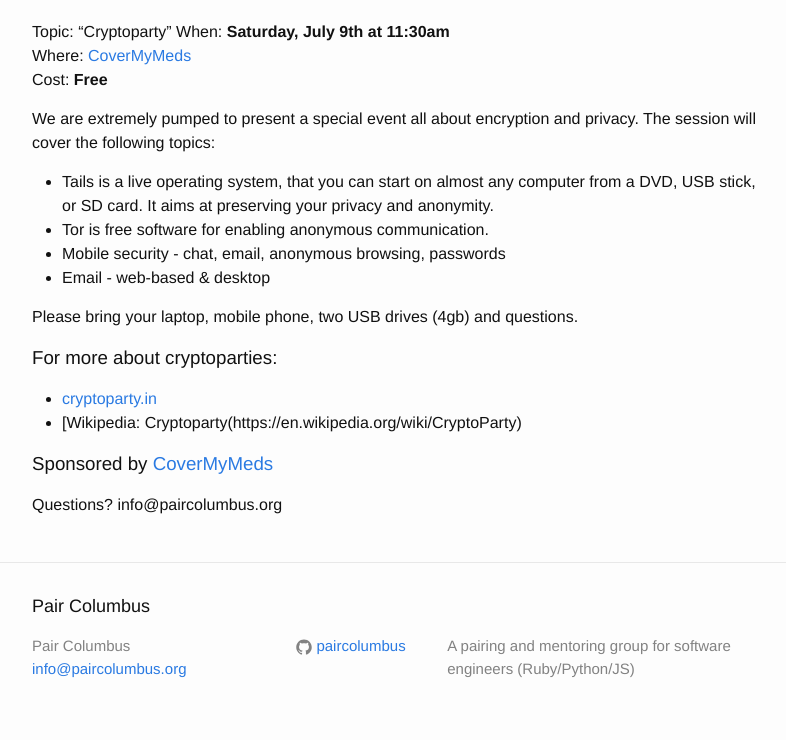
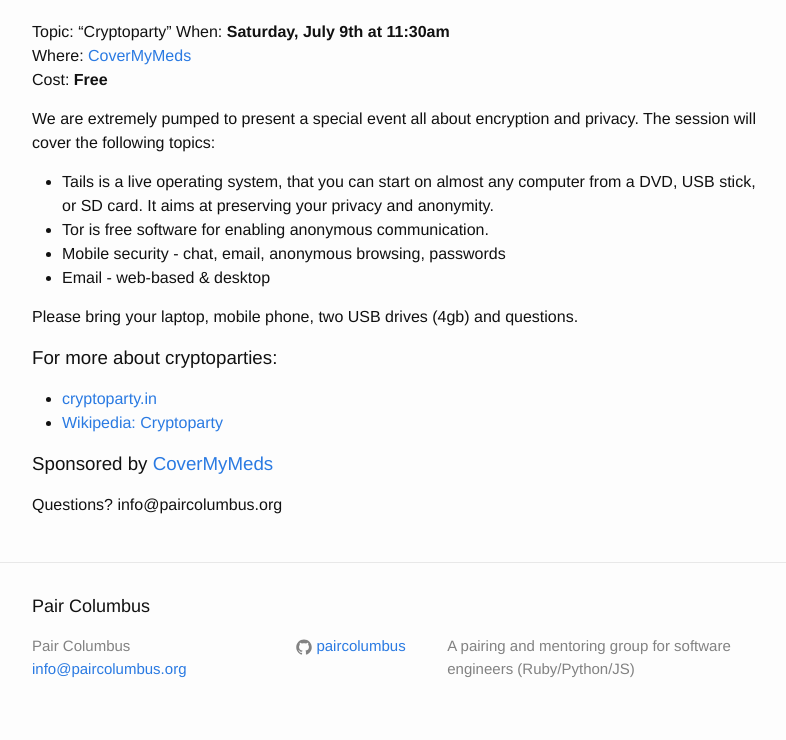
Before and after one commit to paircolumbus/paircolumbus.github.io, a Jekyll site: the page built from index.md, in a window 1280 px wide. Shown: the part 483-1223 px from the top of the page, without its empty margins (238-1024 px from the left). Built offline with Jekyll 4.4.1, drawn with Linux system fonts in a browser that asks for light colours; comment, search, counter and statistics services are not loaded.

Commit message:
fix formatting

```diff
--- a/index.md
+++ b/index.md
@@ -13,6 +13,7 @@
 Cost: __Free__
 
 We are extremely pumped to present a special event all about encryption and privacy. The session will cover the following topics:
+
 - Tails is a live operating system, that you can start on almost any computer from a DVD, USB stick, or SD card. It aims at preserving your privacy and anonymity.
 - Tor is free software for enabling anonymous communication.
 - Mobile security - chat, email, anonymous browsing, passwords
@@ -22,7 +23,7 @@
 
 <h3>For more about cryptoparties:</h3>
 * [cryptoparty.in](https://www.cryptoparty.in/)
-* [Wikipedia: Cryptoparty(https://en.wikipedia.org/wiki/CryptoParty)
+* [Wikipedia: Cryptoparty](https://en.wikipedia.org/wiki/CryptoParty)
 
 <h3>Sponsored by <a href="https://www.covermymeds.com/main/">CoverMyMeds</a></h3>
 
```
